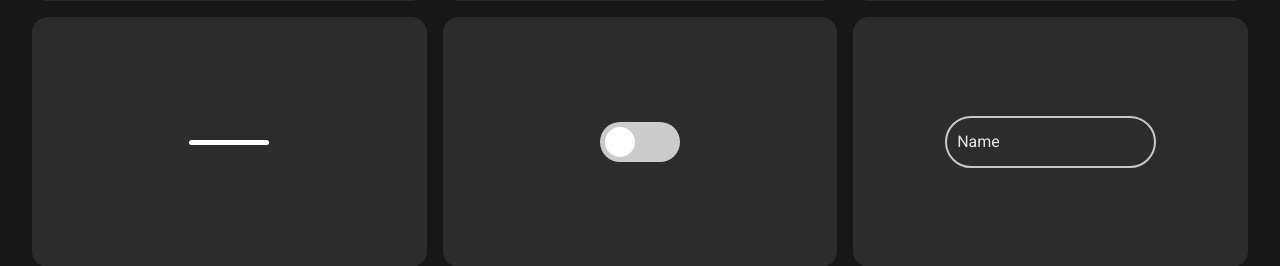
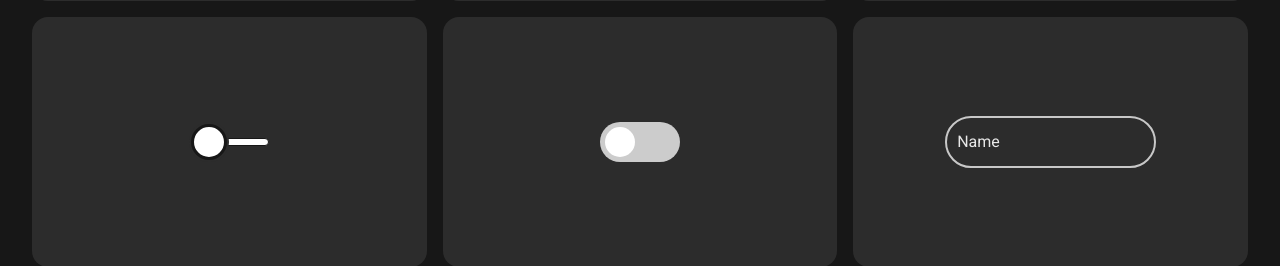
Before and after one commit to arishem51/iuniverse, a React (Vite) app: page /all in a window 1280 px wide. Shown: the part 3852-4118 px from the top of the page. Built offline with nearby package versions, Linux system fonts and the light colour scheme.

Commit message:
feat: ToggleJosh

```diff
--- a/src/components/List/Toggles/ToggleJosh.tsx
+++ b/src/components/List/Toggles/ToggleJosh.tsx
@@ -3,30 +3,64 @@ import styled from "styled-components";
 
 const Wrapper = styled.div`
   position: relative;
+  width: 5em;
+  height: 2.5em;
 `;
 
 const Input = styled.input`
   position: absolute;
+  z-index: 3;
   inset: 0;
-  z-index: 3;
+
   opacity: 0;
   cursor: pointer;
 `;
 
 const Slide = styled.div`
-  width: 5em;
-  height: 5px;
-  background-color: white;
+  position: relative;
+  z-index: 2;
+  top: 50%;
+
+  width: 100%;
+  height: 0.5em;
+
+  transform: translateY(-50%);
+  background-color: var(--color-white);
+
   border-radius: 1em;
+  border: 1px solid var(--color-dark);
 `;
 
-const Ball = styled.div``;
+const Ball = styled.div`
+  --border-size: 3px;
+  --size: 2.5em;
+
+  position: absolute;
+  top: 0;
+  z-index: 2;
+
+  width: var(--size);
+  height: var(--size);
+
+  border-radius: 50%;
+  border: var(--border-size) solid var(--color-lightDark);
+  outline: var(--border-size) solid var(--color-dark);
+  outline-offset: calc(var(--border-size) * -1.8);
+
+  background: white;
+  transition: transform 0.3s 0.05s;
+
+  ${Input}:checked ~ & {
+    transform: translateX(100%);
+  }
+`;
 
 export default function Component() {
   return (
     <Wrapper>
       <Input type="checkbox" />
       <Slide />
+      <Ball />
     </Wrapper>
   );
 }
```
